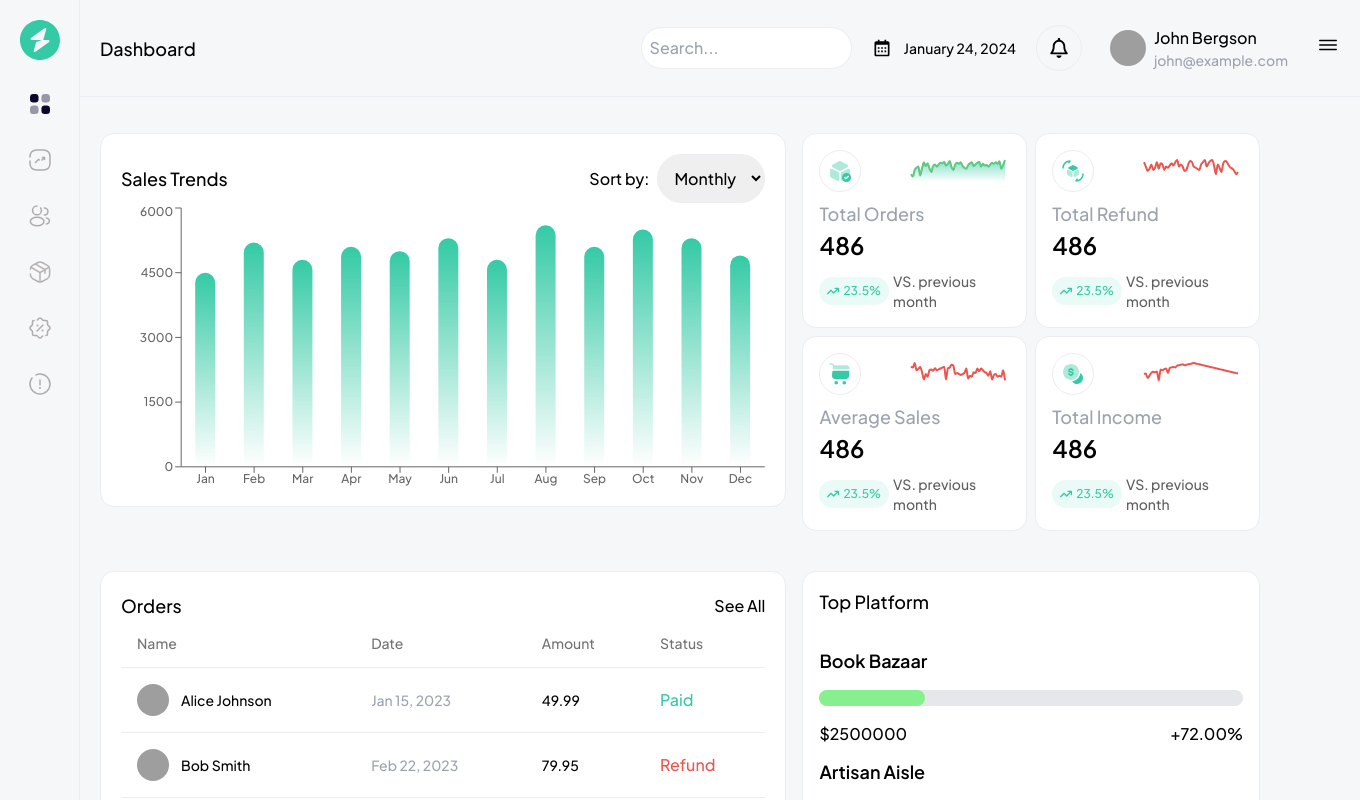
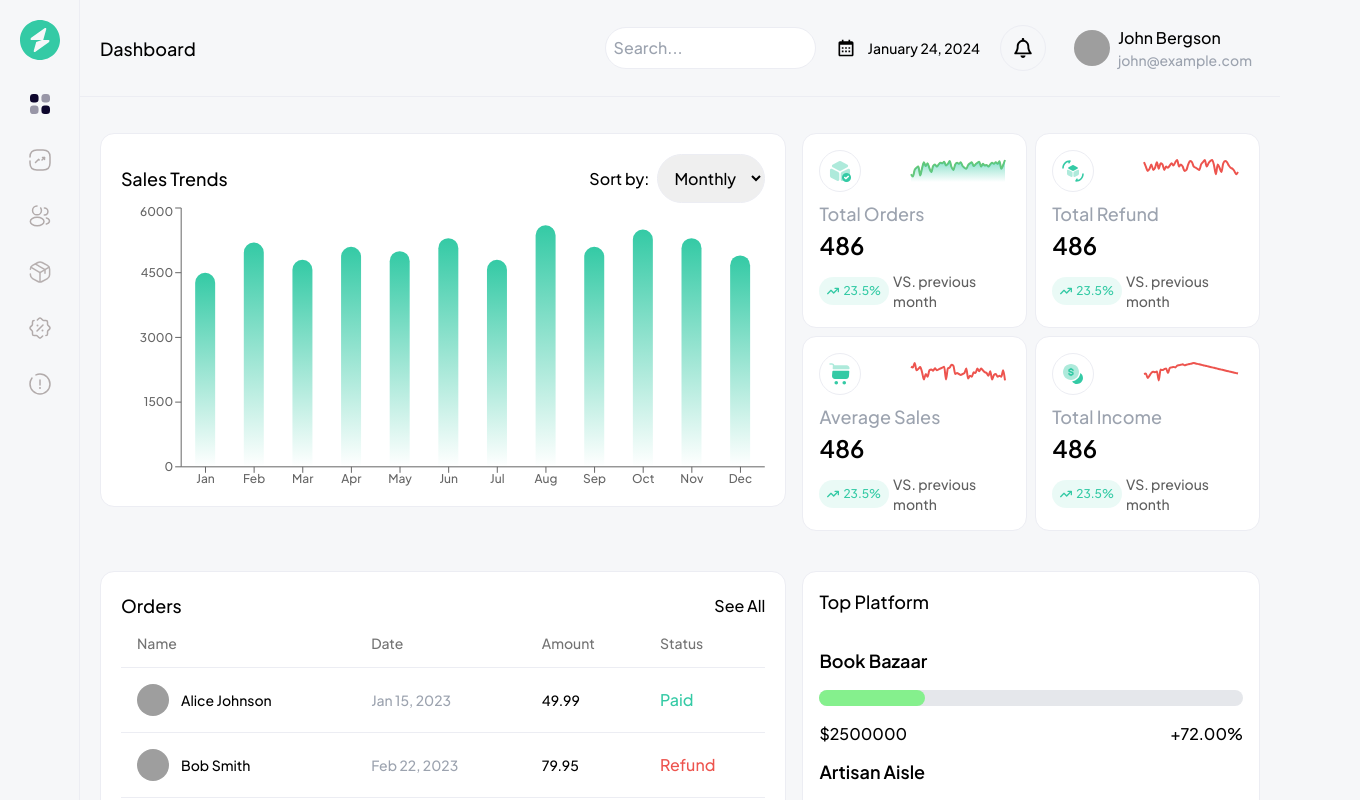
Before and after one commit to zibby-zibs/geeqpay-challenge, a React (Vite) app: page / in a window 1280 px wide. Shown: the top 800 px of the page, 1360 px wide, since content can reach past the window. Built offline with nearby package versions, Linux system fonts and the light colour scheme; grey boxes are pictures that could not be loaded.

Commit message:
Add transition effect to platform progress bar

```diff
--- a/src/App.tsx
+++ b/src/App.tsx
@@ -24,7 +24,7 @@ function App() {
     return () => clearTimeout(timeout);
   }, []);
   return (
-    <main className="relative flex w-full !max-w-[100vw] h-full font-jakarta scrollbar-none ">
+    <main className="relative flex w-full !max-w-[100vw] h-full font-jakarta scrollbar-none overflow-x-hidden">
       <div className="sticky top-0 left-0 hidden xl:block">
         <Sidebar />
       </div>
--- a/src/components/Sidebar.tsx
+++ b/src/components/Sidebar.tsx
@@ -8,7 +8,7 @@ const Sidebar = ({ isMobile }: Props) => {
   return (
     <main
       className={cn(
-        "w-20 h-[100dvh] py-5 px-[0.625rem] flex gap-8 flex-col items-center ",
+        "z-20 w-20 h-[100dvh] py-5 px-[0.625rem] flex gap-8 flex-col items-center ",
         isMobile ? "" : "bg-primary-foreground border-r border-border"
       )}
     >
--- a/src/components/header/Header.tsx
+++ b/src/components/header/Header.tsx
@@ -10,7 +10,7 @@ import Sidebar from "../Sidebar";
 const Header = () => {
   const date = new Date();
   return (
-    <main className="w-screen  xl:w-[clac(100vw-80px)] px-5 py-[18px] border-b border-border flex items-center justify-between">
+    <main className="w-screen  xl:w-full px-5 py-[18px] border-b border-border flex items-center justify-between">
       <h1 className="text-[18px]">Dashboard</h1>
       <aside className="flex items-center gap-5">
         <div className="max-w-[21.8125rem] hidden xl:block">
@@ -44,7 +44,7 @@ const Header = () => {
             <p className="text-gray-400 text-sm">{user?.email}</p>
           </article>
         </div>
-        <div>
+        <div className="xl:hidden">
           <Sheet>
             <SheetTrigger>
               <IoMenuOutline size={24} />
--- a/src/components/orders/platform.tsx
+++ b/src/components/orders/platform.tsx
@@ -1,9 +1,10 @@
-import React, { useEffect, useState } from "react";
+import React, { useEffect, useRef, useState } from "react";
 import { platforms } from "../../../data/platforms";
 import { cn } from "../../lib/utils";
 
 const Platform = () => {
   const [colors, setColors] = useState<string[]>([]);
+
   function generateRandomBrightColors() {
     const colors: string[] = [];
 
@@ -19,6 +20,7 @@ const Platform = () => {
   useEffect(() => {
     generateRandomBrightColors();
   }, []);
+
   return (
     <main className="w-full bg-white p-4 rounded-[14px] border border-border">
       <h1 className="text-[18px] font-medium">Top Platform</h1>
@@ -29,7 +31,7 @@ const Platform = () => {
               <h1 className="font-semibold text-[18px]">{platform.name}</h1>
               <div className="relative w-full bg-gray-200 rounded-full h-4">
                 <div
-                  className="rounded-full"
+                  className="rounded-full transition-all duration-1000 ease-in-out"
                   style={{
                     backgroundColor: colors[index],
                     width: `${(platform.amount / 10000000) * 100}%`,
```
